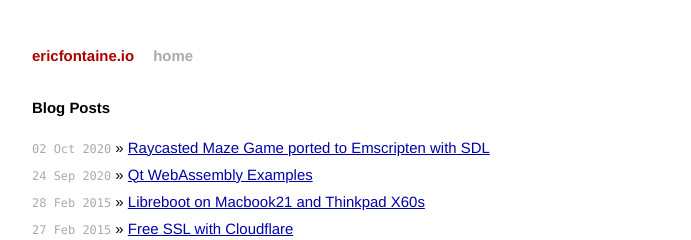
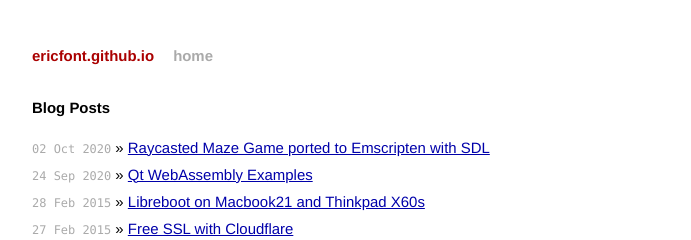
Before and after one commit to ericfont/ericfont.github.io, a Jekyll site: the page built from index.html, in a window 1280 px wide. Shown: the top 240 px of the page, without its empty margins (294-985 px from the left). Built offline with Jekyll 4.4.1, drawn with Linux system fonts in a browser that asks for light colours.

Commit message:
_config.yml name is just ericfont.github.io

```diff
--- a/_config.yml
+++ b/_config.yml
@@ -1,4 +1,4 @@
-name: ericfontaine.io
+name: ericfont.github.io
 description: personal blog about open-source projects...
 url: https://ericfont.github.io
 markdown: kramdown
```
